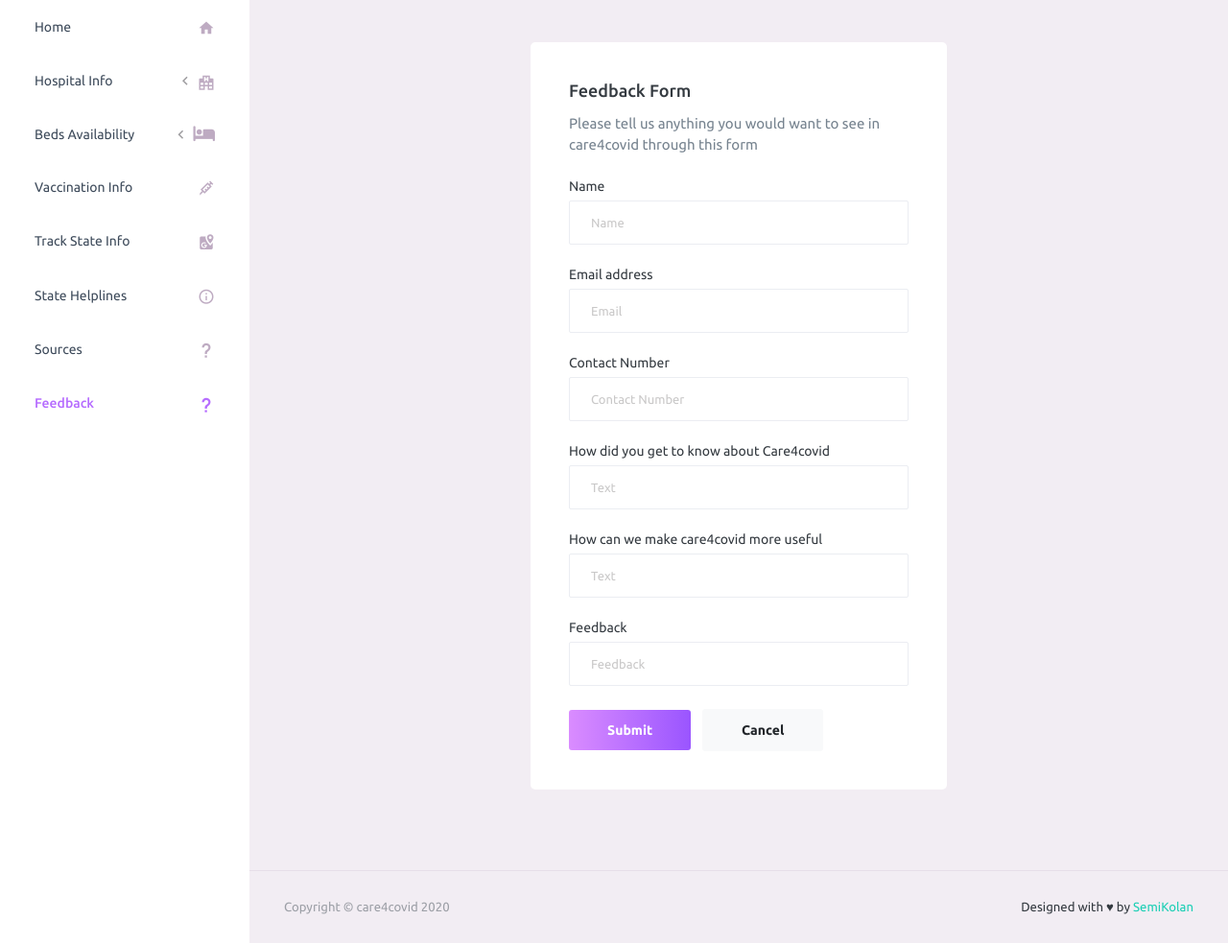
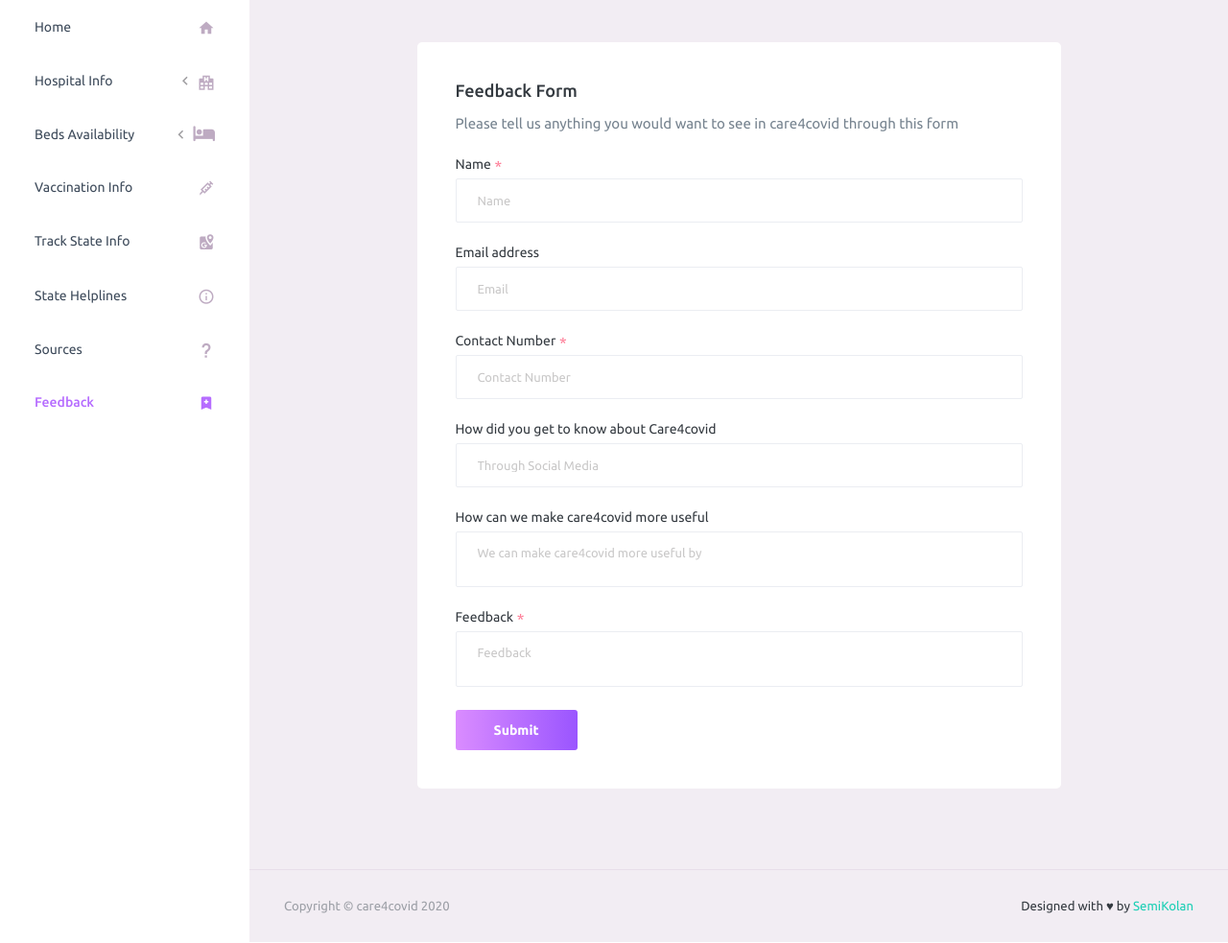
Before and after one commit to semikolan-co/care4covid, a Flask app: page /feedback in a window 1280 px wide. Shown: the part 70-1053 px from the top of the page at 96% size. Run offline with Flask 2, Linux system fonts and the light colour scheme; some libraries are stand-ins or nearby versions.

Commit message:
made feedback form functional and ui change

```diff
--- a/main.py
+++ b/main.py
@@ -56,6 +56,28 @@
 def feedback():
     return render_template('feedback.html')
 
+@app.route('/feedback', methods=['GET', 'POST'])
+def addfeedback():
+    # handle the POST request
+    if request.method == 'POST':
+        name = request.form.get('name')
+        email = request.form.get('email')
+        howknow = request.form.get('howknow')
+        howuseful = request.form.get('howuseful')
+        number = request.form.get('number')
+        feedback = request.form.get('feedback')
+       #...... and so on.. till last input
+        with open("feedback.txt", "a") as f:
+           f.write(f"Name: {name}\n")
+           f.write(f"Email: {email}\n")
+           f.write(f"Number: {number}\n")
+           f.write(f"How do you know website: {howknow}\n")
+           f.write(f"How can we make website useful: {howuseful}\n")
+           f.write(f"Feedback: {feedback}\n")
+           f.write(f"\n\n\n")
+           return redirect('/')
+
+
 @app.route('/hospital/<state>')
 def hospital(state):
     try:
--- a/templates/feedback.html
+++ b/templates/feedback.html
@@ -1,35 +1,34 @@
 {% set title = "Feedback" %} {% extends "layout.html" %} {% block body %}
-<div class="col-md-6 grid-margin stretch-card mx-auto">
+<div class="col-md-9 grid-margin stretch-card mx-auto">
     <div class="card">
       <div class="card-body"><h4 class="card-title">Feedback form</h4>
         <p class="card-description"> Please tell us anything you would want to see in care4covid through this form </p>
-        <form class="forms-sample">
+        <form method="POST" class="forms-sample">
           <div class="form-group">
-            <label for="exampleInputUsername1">Name</label>
-            <input type="text" class="form-control" id="exampleInputUsername1" placeholder="Name" required>
+            <label for="exampleInputUsername1">Name</label><span class="text-danger"> *</span>
+            <input type="text" name="name" class="form-control" id="exampleInputUsername1" placeholder="Name" required>
           </div>
           <div class="form-group">
             <label for="exampleInputEmail1">Email address</label>
-            <input type="email" class="form-control" id="exampleInputEmail1" placeholder="Email">
+            <input type="email" name="email" class="form-control" id="exampleInputEmail1" placeholder="Email">
           </div>
           <div class="form-group">
-            <label for="exampleInputNumber">Contact Number</label>
-            <input type="number" class="form-control" id="exampleInputNumber1" placeholder="Contact Number">
+            <label for="exampleInputNumber">Contact Number</label><span class="text-danger"> *</span>
+            <input type="number" name="number" class="form-control" id="exampleInputNumber1" placeholder="Contact Number" required>
           </div>
           <div class="form-group">
             <label for="exampleInputName1">How did you get to know about Care4covid</label>
-            <input type="text" class="form-control" id="exampleInputName1" placeholder="Text">
+            <input type="text" name="howknow" class="form-control" id="exampleInputName1" placeholder="Through Social Media">
           </div>
           <div class="form-group">
             <label for="exampleInputName1">How can we make care4covid more useful</label>
-            <input type="text" class="form-control" id="exampleInputName1" placeholder="Text">
+            <textarea class="form-control" name="howuseful" id="exampleInputName1" placeholder="We can make care4covid more useful by"></textarea>
           </div>
           <div class="form-group">
-            <label for="exampleInputName1">Feedback</label>
-            <input type="text" class="form-control" id="exampleInputName1" placeholder="Feedback">
+            <label for="exampleInputName1">Feedback</label><span class="text-danger"> *</span>
+            <textarea type="text" name="feedback" class="form-control" id="exampleInputName1" placeholder="Feedback" required></textarea>
           </div>
           <button type="submit" class="btn btn-gradient-primary mr-2">Submit</button>
-          <button class="btn btn-light">Cancel</button>
         </form>
       </div>
     </div>
--- a/templates/layout.html
+++ b/templates/layout.html
@@ -273,7 +273,7 @@
                     <li class="nav-item">
                         <a class="nav-link" href="/feedback">
                             <span class="menu-title">Feedback</span>
-                            <i class="mdi mdi-help menu-icon"></i>
+                            <i class="mdi far fa-copy menu-icon"></i>
                         </a>
                     </li>
 
```
Also changed, not shown: feedback.txt (added).
